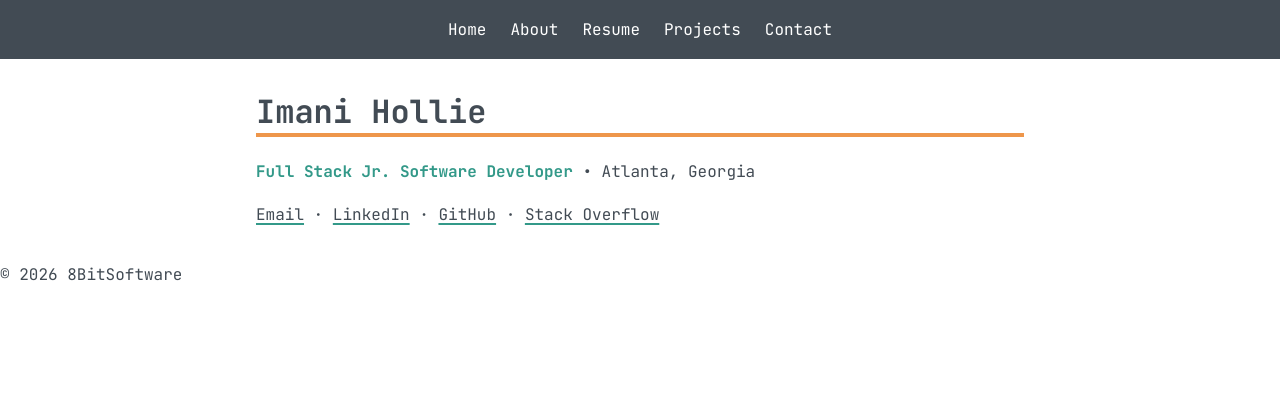
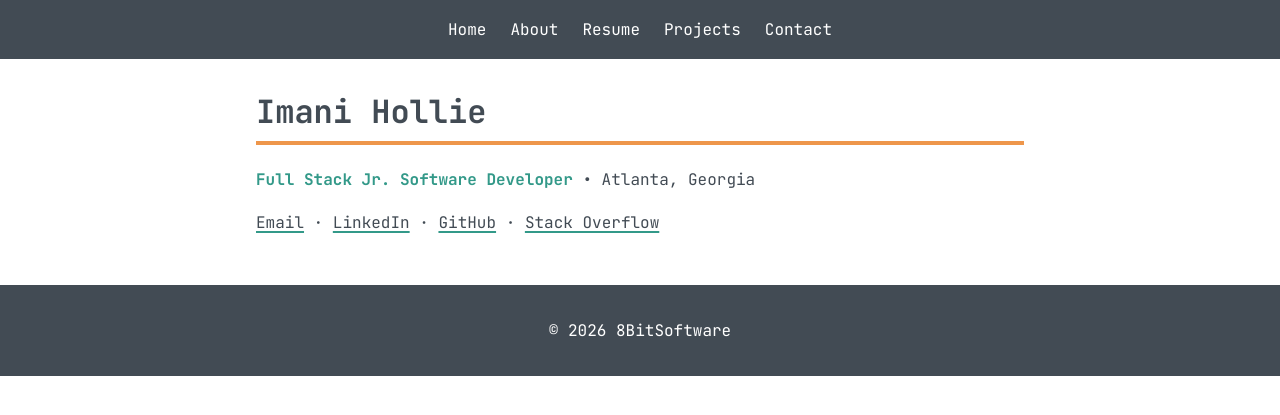
Before and after one commit to 8Bitsian/Resume, a Jekyll site: the page built from pages/index.md, in a window 1280 px wide. Shown: the top 415 px of the page. Built offline with Jekyll 4.4.1, drawn with Linux system fonts in a browser that asks for light colours.

Commit message:
Correct h1 padding and add site footer styles
Fix typo in h1 style and add footer styles.

```diff
--- a/assets/css/styles.css
+++ b/assets/css/styles.css
@@ -55,7 +55,7 @@ h1, h2, h3 {
 
 h1 {
   border-bottom: 4px solid var(--sandy);
-  passing-bottom: 0.5rem
+  padding-bottom: 0.5rem;
 }
 
 a {
@@ -74,6 +74,30 @@ strong {
   color: var(--verdigris);
 }
 
+/* Footer */
+.site-footer {
+  display: flex;
+  flex-wrap: wrap;
+  justify-content: center;
+  gap: 1.5rem;
+  margin-top: 3rem;
+  padding: 1rem;
+  background: var(--black);
+  color: var(--white);
+  text-align: center;
+}
+
+.site-footer a {
+  color: var(--white);
+  text-decoration: none;
+}
+
+.site-footer a:hover,
+.site-footer a:focus-visible {
+  color: var(--sandy);
+  text-decoration: underline;
+}
+
 /* Make content comfortable on small screens */
 @media (max-width: 600px) {
   main {
```
